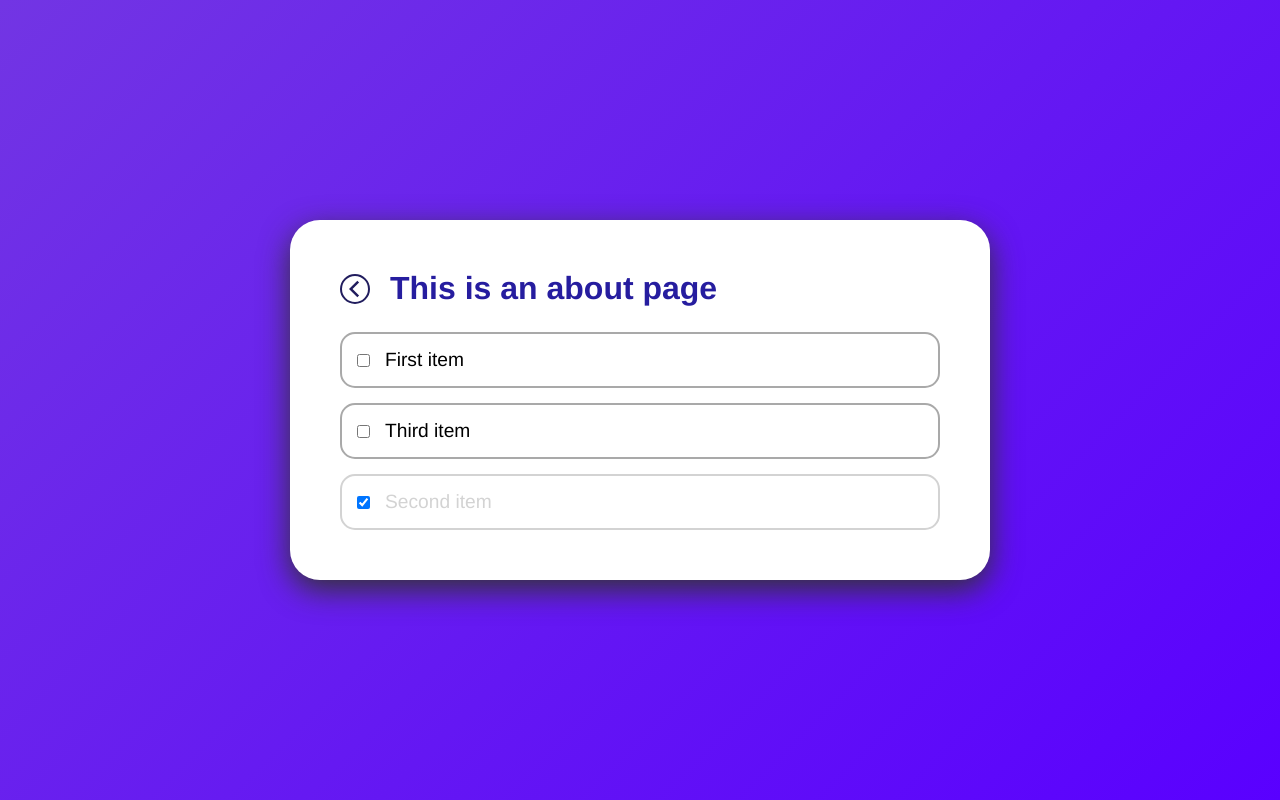
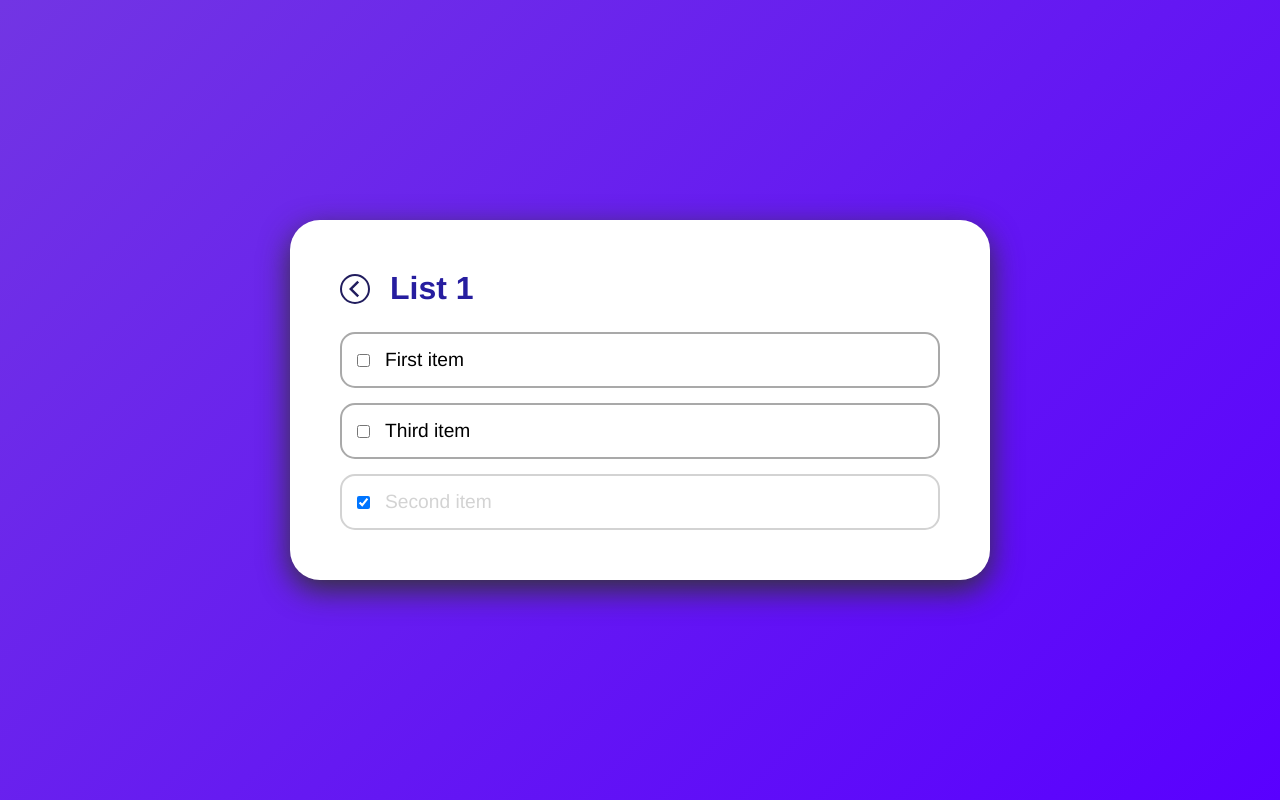
Before and after one commit to probi-im/shared-checklists, a Vue app: page /checklist in a window 1280 px wide. Built offline with nearby package versions, Linux system fonts and the light colour scheme.

Commit message:
updated header

```diff
--- a/src/views/Checklist.vue
+++ b/src/views/Checklist.vue
@@ -2,10 +2,10 @@
   <div class="checklist">
     <div class="header">
       <router-link to="home" class="icon"><Icon :name="'arrow'" /></router-link>
-      <h1 v-if="!contentLoaded">Loading checklist items...</h1>
-      <h1 v-else>This is an about page</h1>
+      <h1>List 1</h1>
     </div>
-    <div v-if="contentLoaded" class="list">
+    <h3 v-if="!contentLoaded">Loading checklist items...</h3>
+    <div v-else class="list">
       <div
         v-for="item in sortedItems"
         :key="item.id"
@@ -61,7 +61,6 @@ export default defineComponent({
 
     return {
       contentLoaded,
-      items,
       sortedItems,
     };
   },
@@ -98,6 +97,9 @@ export default defineComponent({
     color: hsl(244, 69%, 37%);
   }
 }
+h3 {
+  margin-top: 25px;
+}
 .list {
   margin-top: 25px;
 
```
